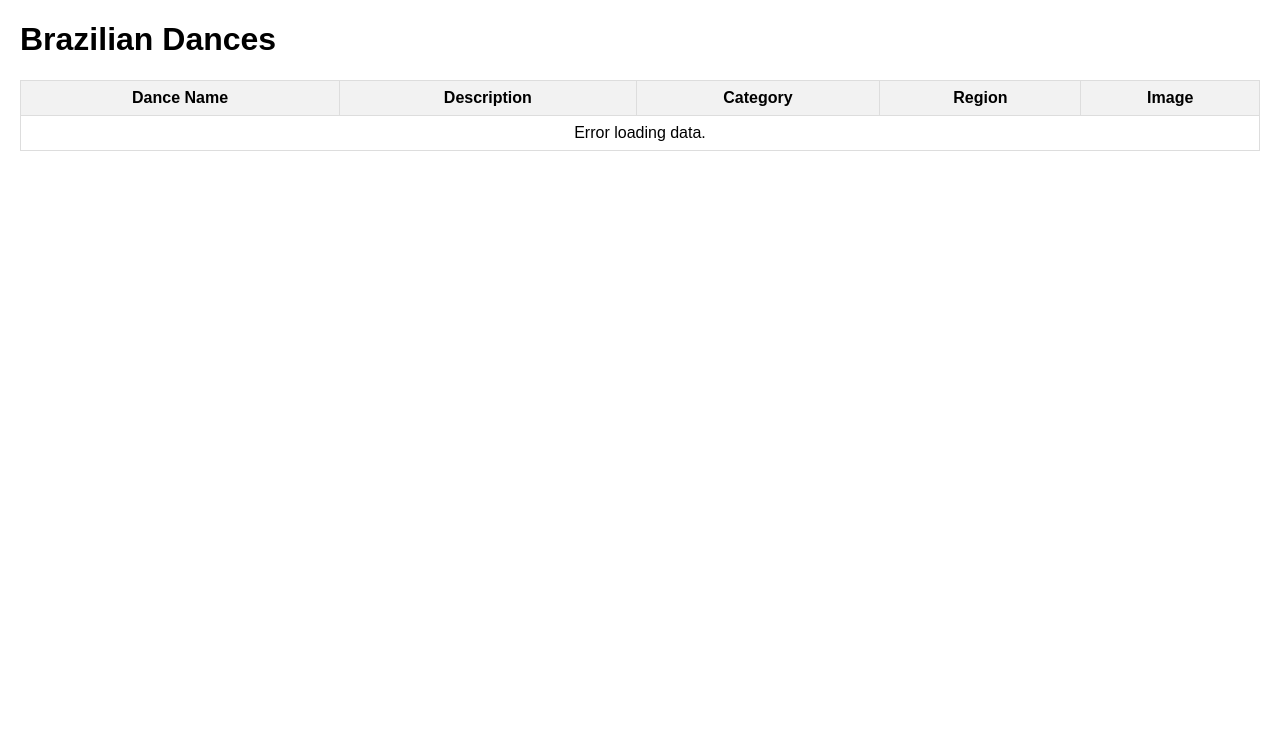
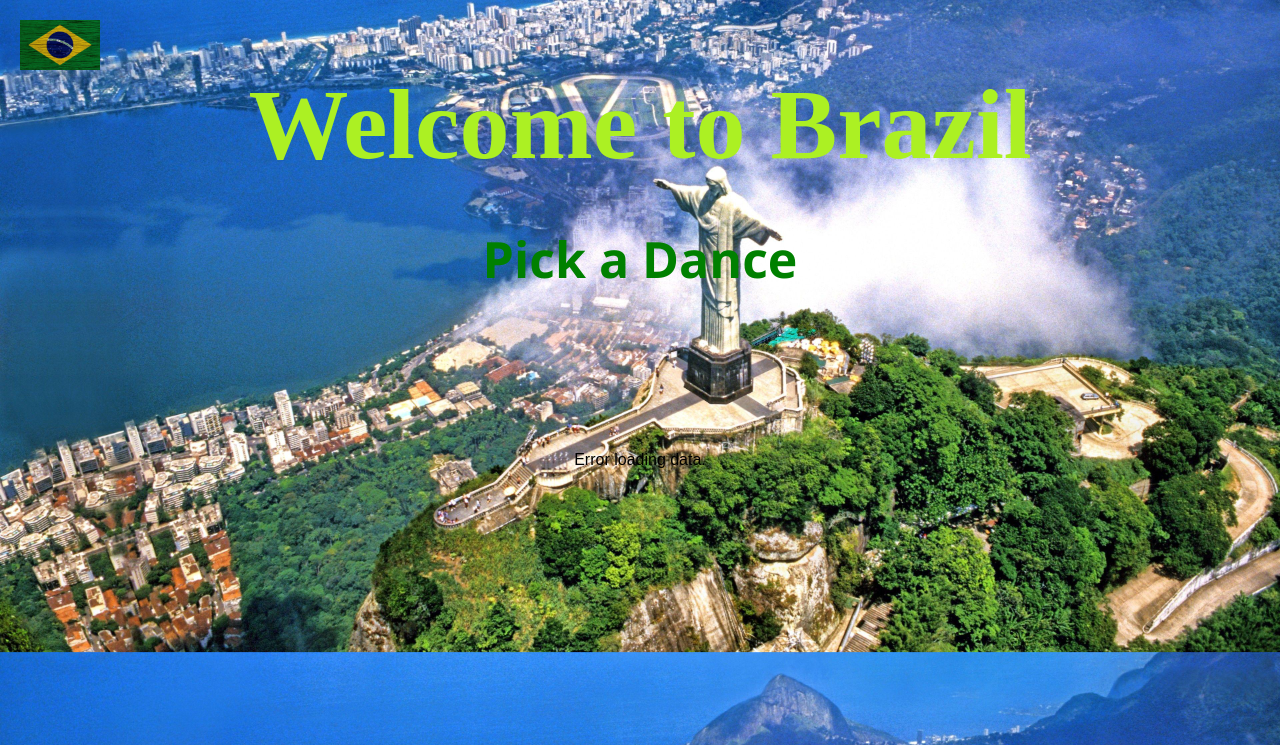
Before and after one commit to ThomasJKir/dancopedia-dolphins, a PHP site: page / in a window 1280 px wide. Shown: the top 745 px of the page. Run offline with PHP 8.4, Linux system fonts and the light colour scheme.

Commit message:
FP3 Final Commit - Added completed HTML and CSS files - Changed home.html to index.html - Added dynamic dances loading to index.html along with description, region, and category - Adjusted database_creation.sql to new asset project structure - Fixed fetch_dances.php image query

```diff
--- a/dancopedia-brazil-frontend/Home.css
+++ b/public/css/Home.css
@@ -42,3 +42,20 @@
     text-align: center;
     width: 350px;
 }
+
+.danceDescription, .danceRegion, .danceCategory {
+    font-size: 14px;
+    color: black;
+    margin-top: 5px;
+    text-align: center;
+}
+
+.danceRegion {
+    font-weight: bold;
+    color: #2c3e50;
+}
+
+.danceCategory {
+    font-style: italic;
+    color: #035e01;
+}
--- a/public/index.html
+++ b/public/index.html
@@ -3,47 +3,72 @@
 <head>
   <meta charset="UTF-8">
   <meta name="viewport" content="width=device-width, initial-scale=1.0">
-  <title>Brazilian Dances</title>
+  <title>Welcome to Brazil</title>
+  <link rel="stylesheet" href="css/Home.css">
   <style>
     body {
+      margin: 0;
+      padding: 0;
       font-family: Arial, sans-serif;
-      margin: 20px;
+      background-image: url('assets/images/brazil_background.jpg');
+      background-size: cover;
+      background-position: center;
+      text-align: center;
+      color: black;
     }
-    table {
+
+    .flag {
+      position: absolute;
+      top: 20px;
+      left: 20px;
+      width: 80px;
+    }
+
+    .danceContainer {
+      display: flex;
+      flex-wrap: wrap;
+      justify-content: center;
+      gap: 20px;
+      margin-top: 30px;
+    }
+
+    .dance {
+      width: 200px;
+      background-color: rgba(200, 160, 255, 0.8);
+      padding: 10px;
+      border-radius: 10px;
+      text-align: center;
+      font-size: 1.2em;
+      font-weight: bold;
+      cursor: pointer;
+    }
+
+    .dance:hover {
+      background-color: rgba(180, 140, 235, 0.9);
+    }
+
+    .dance img {
       width: 100%;
-      border-collapse: collapse;
-      margin-top: 20px;
+      height: 150px;
+      border-radius: 10px;
     }
-    th, td {
-      border: 1px solid #ddd;
-      padding: 8px;
-      text-align: center;
-    }
-    th {
-      background-color: #f2f2f2;
-    }
-    img {
-      max-width: 150px;
+
+    .dance-gallery img {
+      width: 200px;
       height: auto;
+      border-radius: 10px;
     }
   </style>
 </head>
 <body>
-<h1>Brazilian Dances</h1>
-<table id="danceTable">
-  <thead>
-  <tr>
-    <th>Dance Name</th>
-    <th>Description</th>
-    <th>Category</th>
-    <th>Region</th>
-    <th>Image</th>
-  </tr>
-  </thead>
-  <tbody id="danceTableBody">
-  <tr><td colspan="5">Loading dances...</td></tr>
-  </tbody>
-</table>
+
+<img src="assets/images/brazil_flag.jpg" alt="Brazil Flag" class="flag">
+<h1>Welcome to Brazil</h1>
+<h2>Pick a Dance</h2>
+
+<div class="danceContainer" id="danceContainer">
+  <p>Loading dances...</p>
+</div>
 
 <script>
   function escapeHtml(str) {
@@ -56,35 +81,51 @@
   }
 
   document.addEventListener("DOMContentLoaded", function() {
-    fetch("fetch_dances.php")
+    fetch("http://localhost/dancopedia-brazil-frontend/src/api/fetch_dances.php")
             .then(response => response.json())
             .then(data => {
-              const tableBody = document.getElementById("danceTableBody");
-              tableBody.innerHTML = ""; // Clear existing content
+              const danceContainer = document.getElementById("danceContainer");
+              danceContainer.innerHTML = ""; // Clear existing content
+
               if (data.length) {
                 data.forEach(dance => {
                   const imageHtml = dance.media_url
                           ? `<img src="${escapeHtml(dance.media_url)}" alt="${escapeHtml(dance.alttext)}">`
-                          : "No Image Available";
-                  let row = `
-              <tr>
-                <td>${escapeHtml(dance.dance_name)}</td>
-                <td>${escapeHtml(dance.description)}</td>
-                <td>${escapeHtml(dance.category)}</td>
-                <td>${escapeHtml(dance.region)}</td>
-                <td>${imageHtml}</td>
-              </tr>
-            `;
-                  tableBody.insertAdjacentHTML("beforeend", row);
+                          : "<p>No Image Available</p>";
+
+                  const descriptionHtml = dance.description
+                          ? `<p class="danceDescription">${escapeHtml(dance.description)}</p>`
+                          : "<p class='danceDescription'>No description available</p>";
+
+                  const regionHtml = dance.region
+                          ? `<p class="danceRegion"><strong>Region:</strong> ${escapeHtml(dance.region)}</p>`
+                          : "<p class='danceRegion'><strong>Region:</strong> Unknown</p>";
+
+                  const categoryHtml = dance.category
+                          ? `<p class="danceCategory"><strong>Category:</strong> ${escapeHtml(dance.category)}</p>`
+                          : "<p class='danceCategory'><strong>Category:</strong> Uncategorized</p>";
+
+                  let danceCard = `
+                        <div class="dance">
+                            <h3 class="danceName">${escapeHtml(dance.dance_name)}</h3>
+                            ${imageHtml}
+                            ${descriptionHtml}
+                            ${regionHtml}
+                            ${categoryHtml}
+                        </div>
+                    `;
+                  danceContainer.insertAdjacentHTML("beforeend", danceCard);
                 });
               } else {
-                tableBody.innerHTML = "<tr><td colspan='5'>No dances found.</td></tr>";
+                danceContainer.innerHTML = "<p>No dances found.</p>";
               }
             })
             .catch(() => {
-              document.getElementById("danceTableBody").innerHTML = "<tr><td colspan='5'>Error loading data.</td></tr>";
+              document.getElementById("danceContainer").innerHTML = "<p>Error loading data.</p>";
             });
   });
+
+
 </script>
 
 </body>
```
Also changed, not shown: dancopedia-brazil-frontend/home.html (deleted, +0 -111 lines), src/api/fetch_dances.php (+6 -4 lines), src/database/database_creation.sql (+5 -5 lines), src/index.php (deleted, +0 -82 lines), public/.htaccess (added), public/assets/images/brazil_background.jpg (renamed from dancopedia-brazil-frontend/Images/brazil_background.jpg), public/assets/images/brazil_flag.jpg (renamed from dancopedia-brazil-frontend/Images/brazil_flag.jpg).
